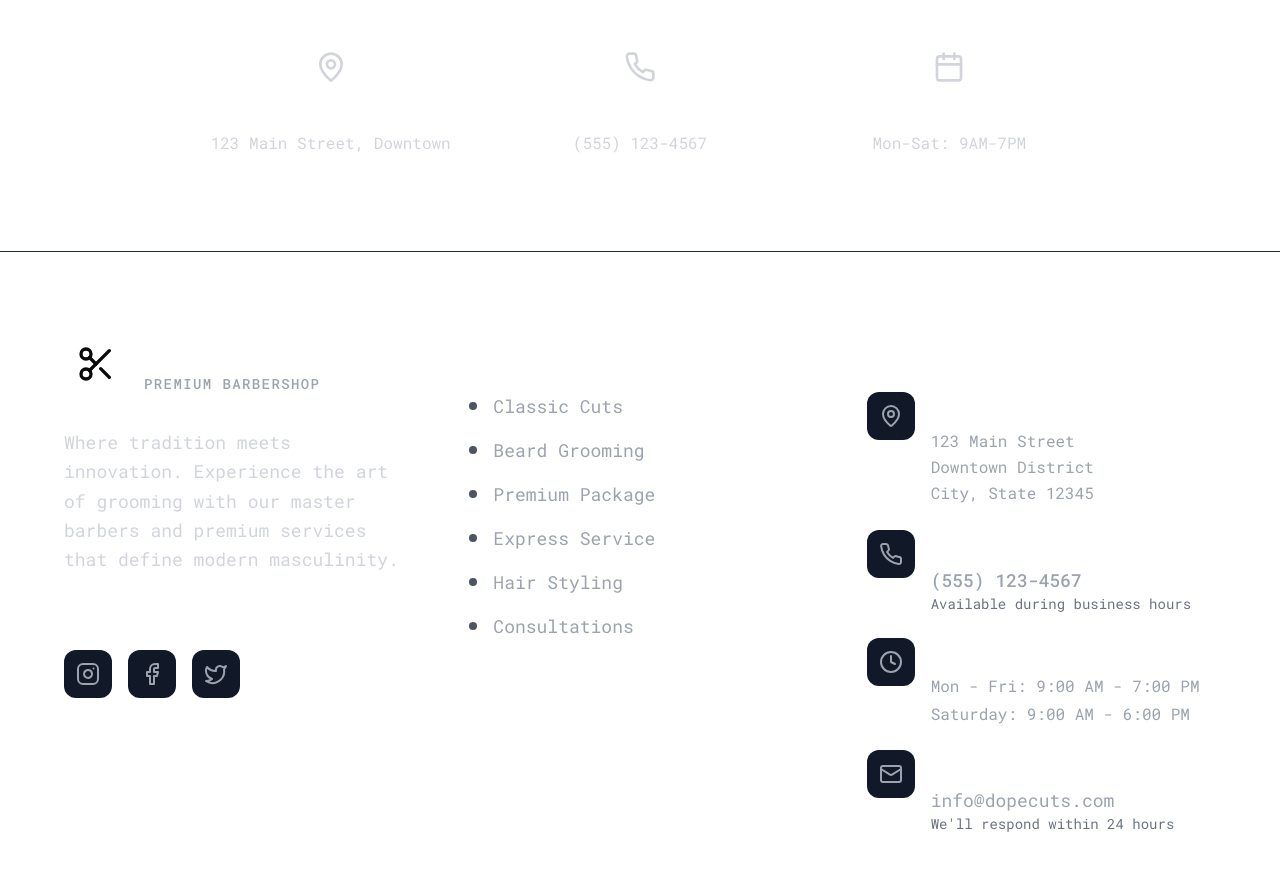
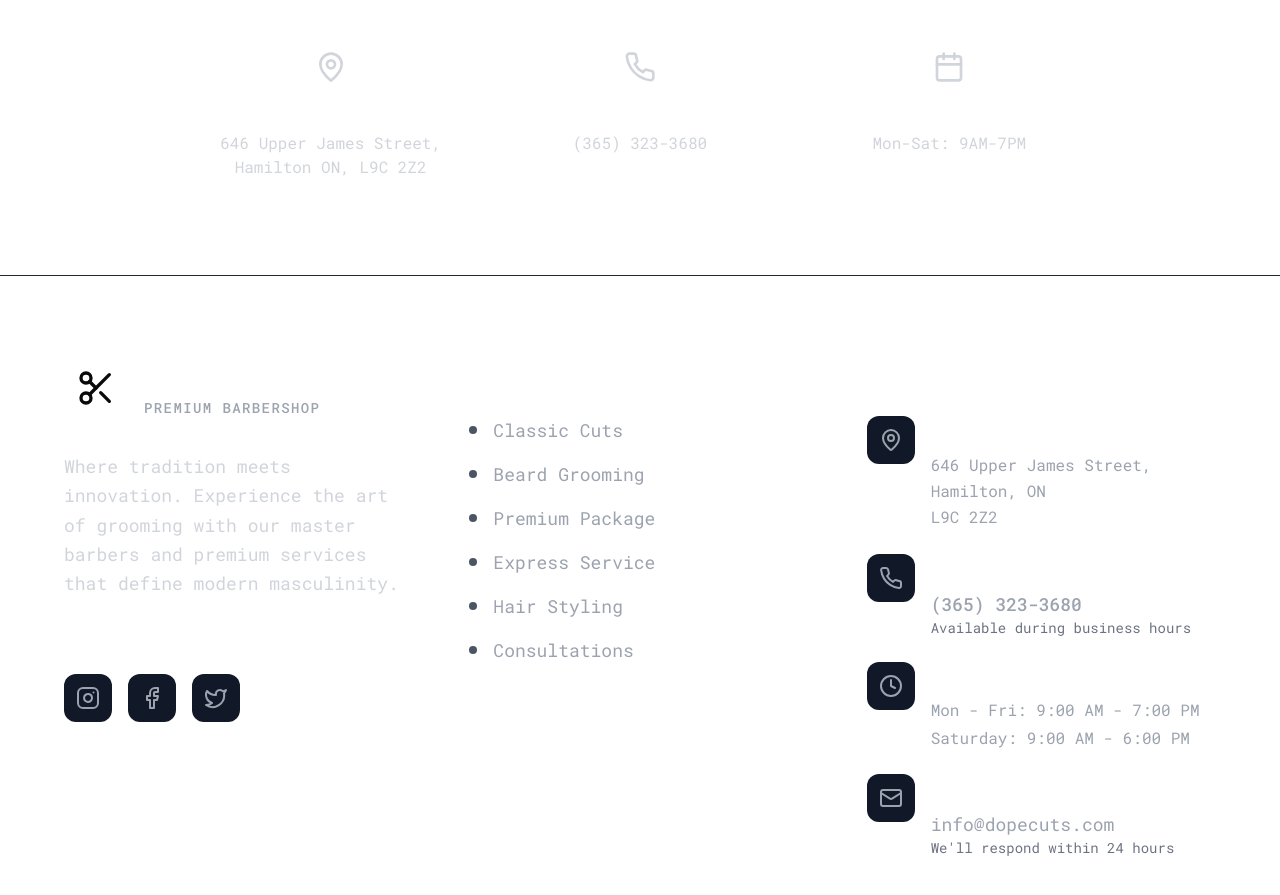
Before and after one commit to LaCoddde/dopekuts, a Next.js app: page / in a window 1280 px wide. Shown: the part 2680-3575 px from the top of the page. Built offline with nearby package versions, Linux system fonts and the light colour scheme.

Commit message:
contact updated

```diff
--- a/app/book/page.tsx
+++ b/app/book/page.tsx
@@ -652,8 +652,8 @@ export default function BookAppointment() {
 
                     <div className="p-4 bg-gray-700 rounded-lg">
                       <h4 className="font-semibold text-white mb-2">Contact Info</h4>
-                      <p className="text-gray-300 text-sm">📍 123 Main Street, Downtown</p>
-                      <p className="text-gray-300 text-sm">📞 (555) 123-4567</p>
+                      <p className="text-gray-300 text-sm">📍 646 Upper James Street, Hamilton ON, L9C 2Z2</p>
+                      <p className="text-gray-300 text-sm">📞 (365) 323-3680</p>
                     </div>
                   </CardContent>
                 </Card>
--- a/components/BookingCTA.tsx
+++ b/components/BookingCTA.tsx
@@ -37,12 +37,12 @@ export function BookingCTA() {
             <div className="text-center">
               <MapPin className="h-8 w-8 mx-auto mb-4 text-gray-300" />
               <div className="font-semibold mb-2">Location</div>
-              <div className="text-gray-300">123 Main Street, Downtown</div>
+              <div className="text-gray-300">646 Upper James Street, Hamilton ON, L9C 2Z2</div>
             </div>
             <div className="text-center">
               <Phone className="h-8 w-8 mx-auto mb-4 text-gray-300" />
               <div className="font-semibold mb-2">Phone</div>
-              <div className="text-gray-300">(555) 123-4567</div>
+              <div className="text-gray-300">(365) 323-3680</div>
             </div>
             <div className="text-center">
               <Calendar className="h-8 w-8 mx-auto mb-4 text-gray-300" />
--- a/components/Footer.tsx
+++ b/components/Footer.tsx
@@ -82,9 +82,9 @@ export function Footer() {
                     <div>
                       <p className="text-white font-semibold mb-2 text-lg">Visit Our Shop</p>
                       <p className="text-gray-400 leading-relaxed">
-                        123 Main Street<br />
-                        Downtown District<br />
-                        City, State 12345
+                        646 Upper James Street,<br />
+                        Hamilton, ON<br />
+                        L9C 2Z2
                       </p>
                     </div>
                   </div>
@@ -95,7 +95,7 @@ export function Footer() {
                     </div>
                     <div>
                       <p className="text-white font-semibold mb-2 text-lg">Call Us</p>
-                      <p className="text-gray-400 text-lg font-medium">(555) 123-4567</p>
+                      <p className="text-gray-400 text-lg font-medium">(365) 323-3680</p>
                       <p className="text-gray-500 text-sm">Available during business hours</p>
                     </div>
                   </div>
```
